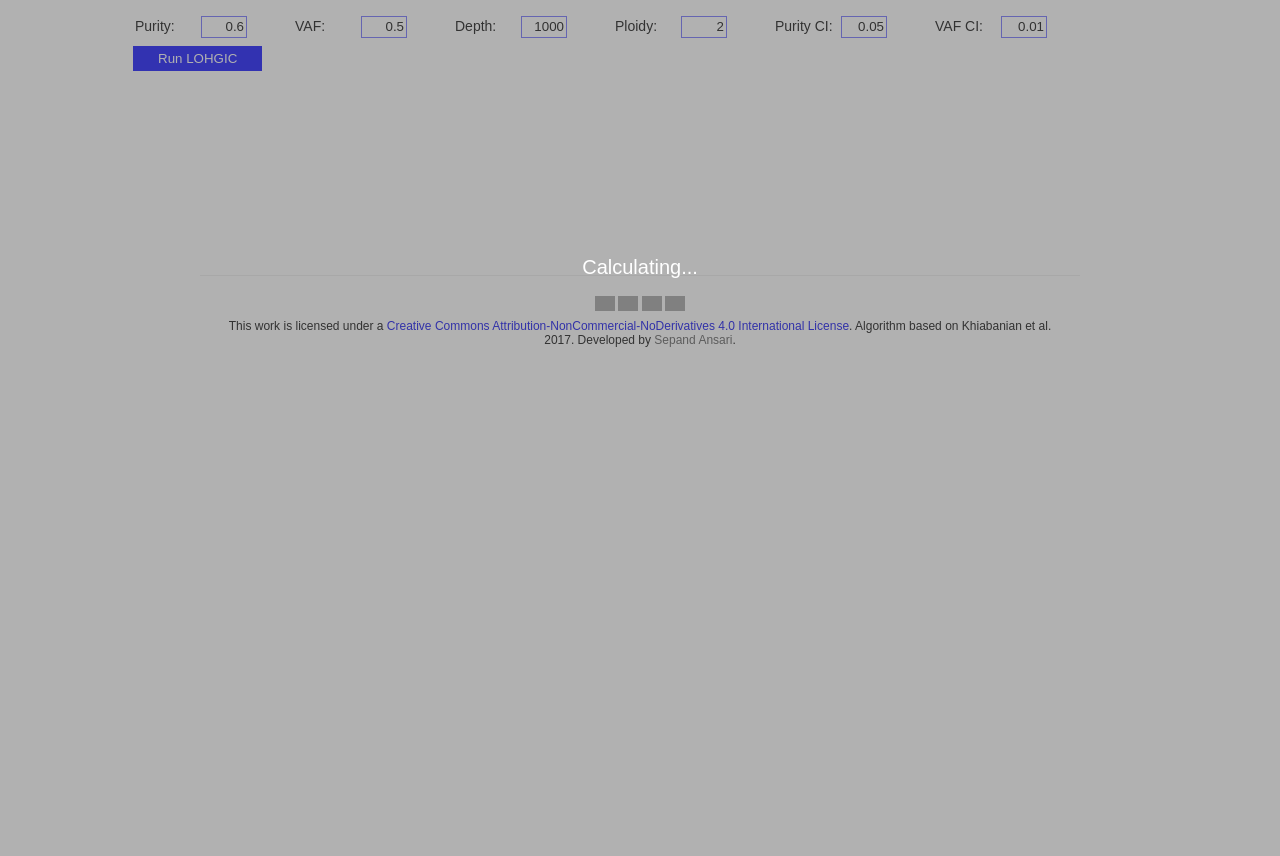
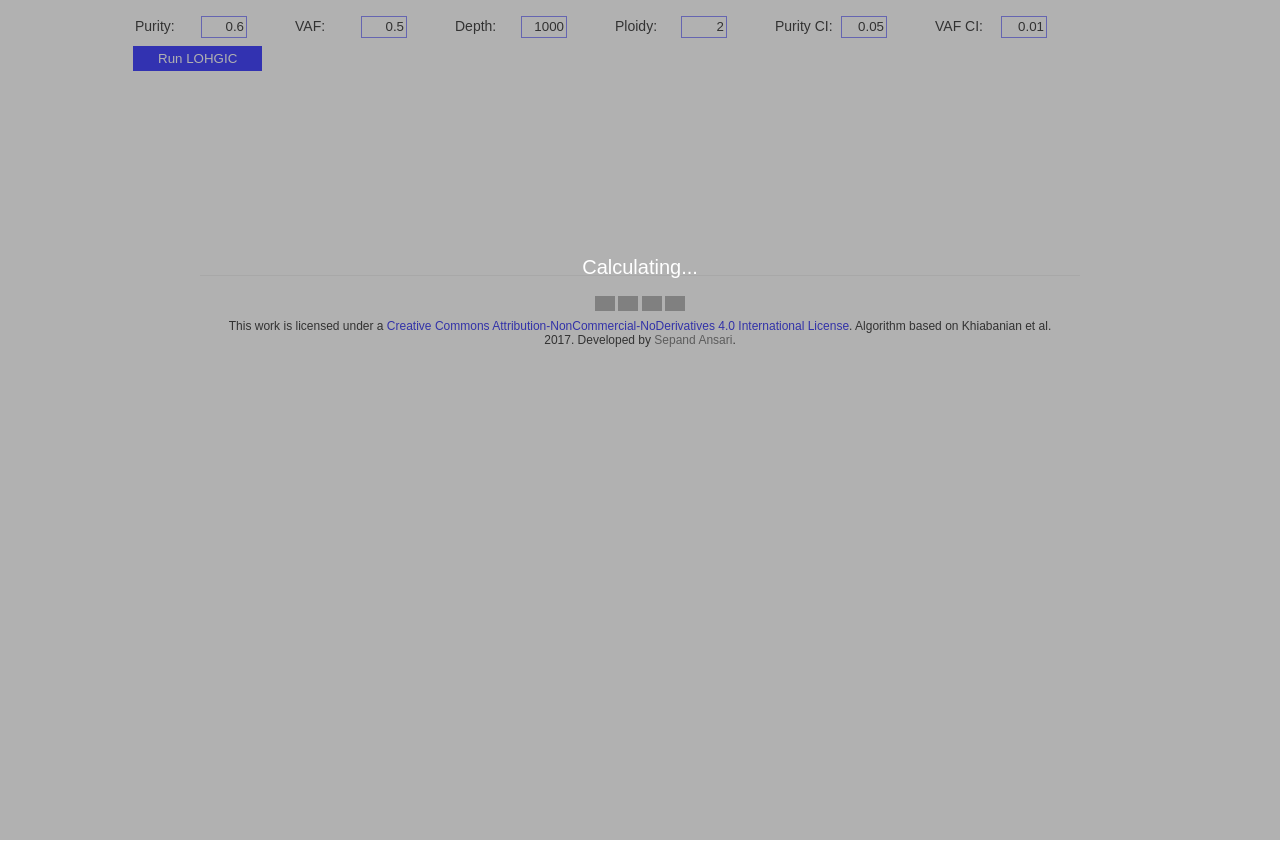
Before and after one commit to sepans/vaf-temp, a plain HTML site: page code/index.html in a window 1280 px wide. Drawn offline with Linux system fonts and the light colour scheme; grey boxes are pictures that could not be loaded.

Commit message:
Update index.html

```diff
--- a/code/index.html
+++ b/code/index.html
@@ -68,7 +68,7 @@
 		#calculating {
 			background-color: rgba(100, 100, 100, 0.5);
 			width: 100%;
-			height: 75%;
+			height: 73%;
 			position: absolute;
 			top: 0;
 			left: 0;
```
